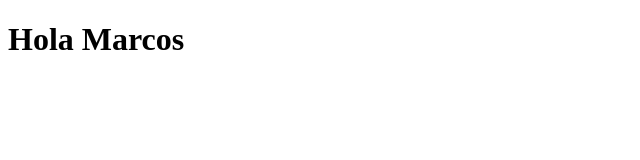
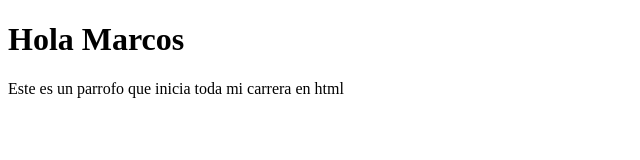
Before and after one commit to Chavira-cloud/front, a plain HTML site: page index.html in a window 1280 px wide. Shown: the whole page, without its empty margins (0-640 px from the left). Drawn offline with Linux system fonts and the light colour scheme.

Commit message:
Avance del front

```diff
--- a/index.html
+++ b/index.html
@@ -7,5 +7,6 @@
 </head>
 <body>
     <h1>Hola Marcos</h1>
+    <p>Este es un parrofo que inicia toda mi carrera en html</p>
 </body>
 </html>
```
